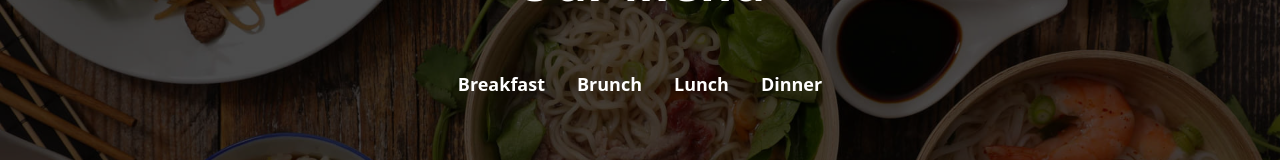
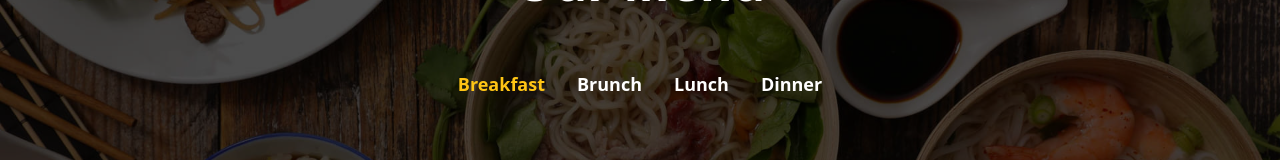
Before and after one commit to HAMMAS-SALEEM/CafAmor-React, a React (Vite) app: page / in a window 1280 px wide. Shown: the part 3319-3479 px from the top of the page. Built offline with nearby package versions, Linux system fonts and the light colour scheme.

Commit message:
Fix Color Error

```diff
--- a/src/components/menu/Menu.jsx
+++ b/src/components/menu/Menu.jsx
@@ -5,6 +5,8 @@ import bg from '../../assets/menu-bg.jpg'
 import SectionTitle from '../shared/SectionTitle'
 import ComponentLayout from '../shared/ComponentLayout'
 import detail, { buttons } from './detail/detail'
+import MenuButton from './button/MenuButton'
+import MenuItem from './menuItem/MenuItem'
 
 const Menu = () => {
   const [mealType, setMealType] = useState('Breakfast')
@@ -18,15 +20,11 @@ const Menu = () => {
       <ul className='flex z-10 gap-8 my-[50px]'>
         {buttons.map(btn => (
           <li key={btn.name}>
-            <button
-              type='button'
-              className={`text-white font-bold text-lg ${
-                btn.name === mealType ? 'text-goldBtn' : 'text-white'
-              } hover:text-goldBtn transition-all duration-300`}
-              onClick={handleMealType}
-            >
-              {btn.name}
-            </button>
+            <MenuButton
+              name={btn.name}
+              mealType={mealType}
+              handleMealType={handleMealType}
+            />
           </li>
         ))}
       </ul>
@@ -40,14 +38,7 @@ const Menu = () => {
           })
           .map(meal => {
             return (
-              <li key={meal.title} className='flex'>
-                <h3 className='text-[20px] font-bold mt-[10px] text-white'>
-                  {meal.title}
-                </h3>
-                <h3 className='text-[20px] font-bold mt-[10px] text-white'>
-                  {meal.price}
-                </h3>
-              </li>
+              <MenuItem meal={meal} key={meal.title} />
             )
           })}
       </ul>
--- /dev/null
+++ b/src/components/menu/button/MenuButton.jsx
@@ -0,0 +1,19 @@
+import React from 'react'
+
+const MenuButton = ({ name, mealType, handleMealType }) => {
+  return (
+    <div>
+      <button
+        type='button'
+        className={`font-bold text-lg ${
+          name === mealType ? 'text-goldBtn' : 'text-white'
+        } hover:text-goldBtn transition-all duration-300`}
+        onClick={handleMealType}
+      >
+        {name}
+      </button>
+    </div>
+  )
+}
+
+export default MenuButton
--- /dev/null
+++ b/src/components/menu/menuItem/MenuItem.jsx
@@ -0,0 +1,16 @@
+import React from 'react'
+
+const MenuItem = ({meal}) => {
+  return (
+    <li className='flex'>
+      <h3 className='text-[20px] font-bold mt-[10px] text-white'>
+        {meal.title}
+      </h3>
+      <h3 className='text-[20px] font-bold mt-[10px] text-white'>
+        {meal.price}
+      </h3>
+    </li>
+  )
+}
+
+export default MenuItem
```
